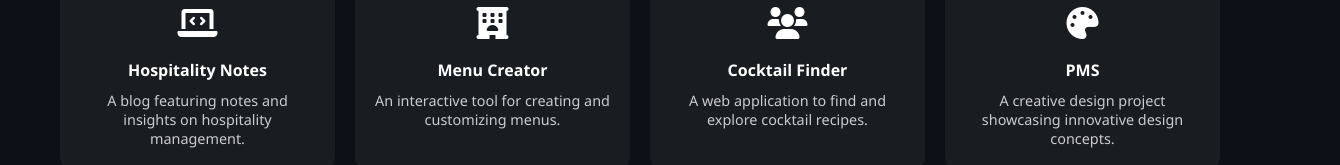
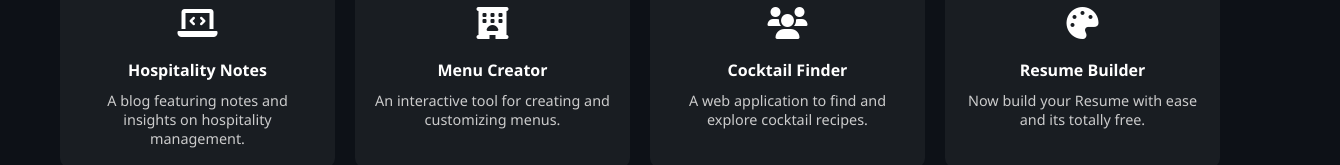
Before and after one commit to Naveenk1013/Portfolio, a plain HTML site: page index.html in a window 1280 px wide. Shown: the part 1991-2156 px from the top of the page, 1340 px wide, since content can reach past the window. Drawn offline with nearby package versions, Linux system fonts and the light colour scheme; some packages are replaced by stand-ins of ours; animation ran at ten frames a second; a script that the page names is missing.

Commit message:
Update index.html

```diff
--- a/index.html
+++ b/index.html
@@ -495,13 +495,13 @@
           </a>
         </div>
         <div class="project-item">
-          <a href="#" target="_blank">
+          <a href="https://naveenkr.netlify.app/" target="_blank">
             <div class="project-preview">
               <img src="path/to/your/pms-preview-image.jpg" alt="PMS Preview">
             </div>
             <i class="fas fa-palette"></i>
-            <h4>PMS</h4>
-            <p>A creative design project showcasing innovative design concepts.</p>
+            <h4>Resume Builder</h4>
+            <p>Now build your Resume with ease and its totally free.</p>
           </a>
         </div>
       </div>
```
